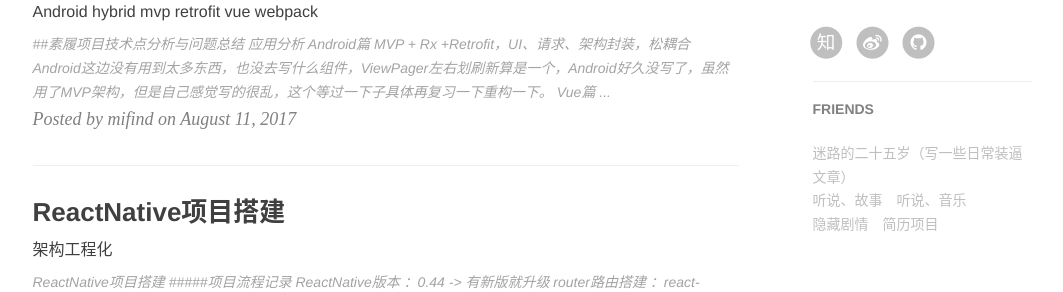
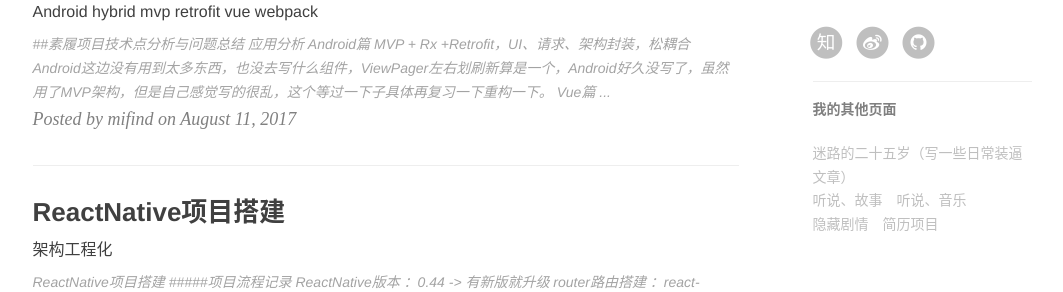
Before and after one commit to YanChenGirl/MIFind.github.io, a Jekyll site: the page built from index.html, in a window 1280 px wide and 900 px high, scrolled down 771 px. Shown: the part 159-451 px from the top of the window, without its empty margins (135-1198 px from the left). Built offline with Jekyll 4.4.1, drawn with Linux system fonts in a browser that asks for light colours; nearby versions of some CDN libraries; the list of posts is cut into pages by our own code; comment, search, counter and statistics services are not loaded.

Commit message:
基础组建平台

```diff
--- a/_layouts/keynote.html
+++ b/_layouts/keynote.html
@@ -146,7 +146,7 @@
                 <!-- Friends Blog -->
                 {% if site.friends %}
                 <hr>
-                <h5>Another pages</h5>
+                <h5>我的其他页面</h5>
                 <ul class="list-inline">
                     {% for friend in site.friends %}
                         <li><a href="{{friend.href}}">{{friend.title}}</a></li><br>
--- a/_layouts/page.html
+++ b/_layouts/page.html
@@ -52,7 +52,7 @@
                 <!-- Friends Blog -->
                 {% if site.friends %}
                 <hr>
-                <h5>FRIENDS</h5>
+                <h5>我的其他页面</h5>
                 <ul class="list-inline">
                     {% for friend in site.friends %}
                         <li><a href="{{friend.href}}">{{friend.title}}</a></li>
@@ -177,7 +177,7 @@
                 <!-- Friends Blog -->
                 {% if site.friends %}
                 <hr>
-                <h5>FRIENDS</h5>
+                <h5>我的其他页面</h5>
                 <ul class="list-inline">
                     {% for friend in site.friends %}
                         <li><a href="{{friend.href}}">{{friend.title}}</a></li>
```
